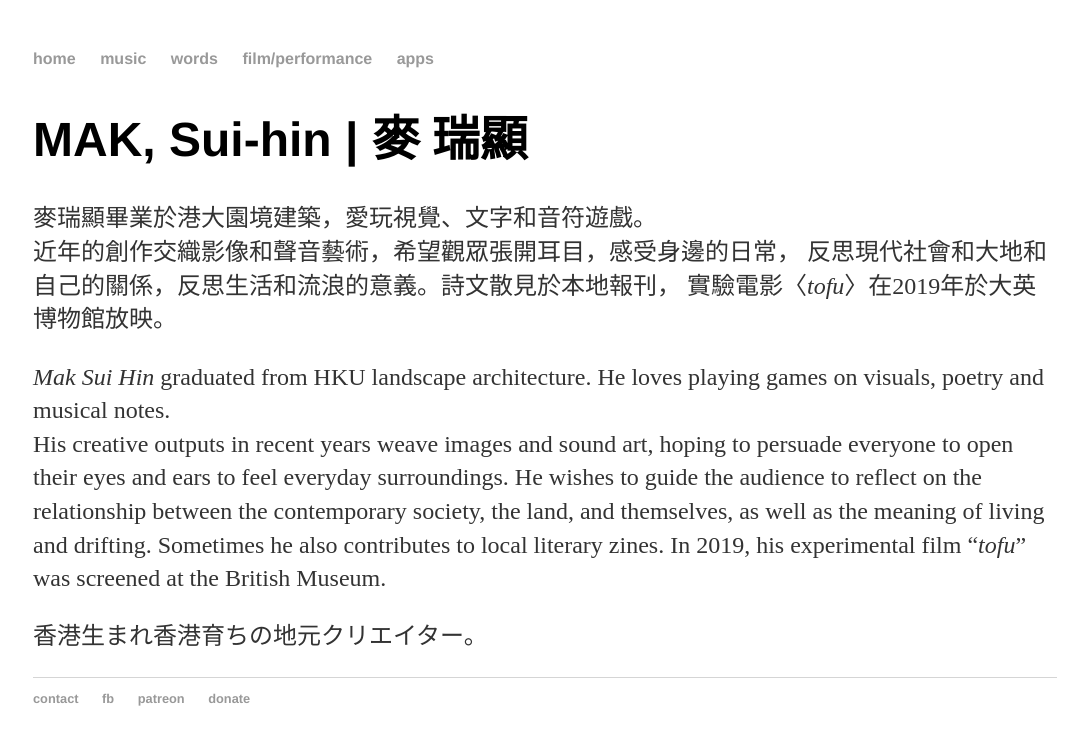
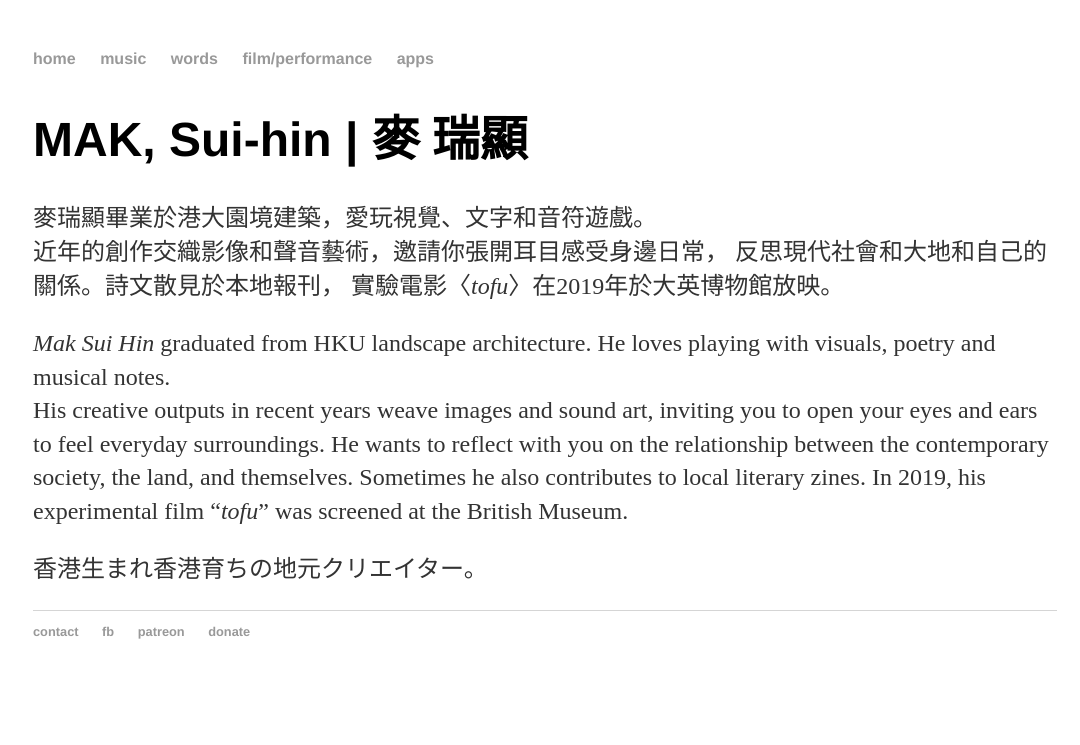
Before and after one commit to maksuihin/maksuihin.github.io, a Jekyll site: the page built from index.html, in a window 1280 px wide. Shown: the top 745 px of the page, without its empty margins (95-1175 px from the left). Built offline with Jekyll 4.4.1, drawn with Linux system fonts in a browser that asks for light colours.

Commit message:
Update index.html

```diff
--- a/index.html
+++ b/index.html
@@ -8,17 +8,17 @@ title: MAK, Sui-hin | 麥 瑞顯
 
 			<p>
 				麥瑞顯畢業於港大園境建築，愛玩視覺、文字和音符遊戲。</br>
-				近年的創作交織影像和聲音藝術，希望觀眾張開耳目，感受身邊的日常，
-				反思現代社會和大地和自己的關係，反思生活和流浪的意義。詩文散見於本地報刊，
+				近年的創作交織影像和聲音藝術，邀請你張開耳目感受身邊日常，
+				反思現代社會和大地和自己的關係。詩文散見於本地報刊，
 				實驗電影〈<i>tofu</i>〉在2019年於大英博物館放映。</p>
 			<p>
-				<em>Mak Sui Hin</em> graduated from HKU landscape architecture. He loves playing games on
+				<em>Mak Sui Hin</em> graduated from HKU landscape architecture. He loves playing with
 				visuals, poetry and musical notes.</br>
 				His creative outputs in recent years weave images and sound art,
-				hoping to persuade everyone to open their eyes and ears to feel
-				everyday surroundings. He wishes to guide the audience to reflect on the
-				relationship between the contemporary society, the land, and themselves, as well as
-				the meaning of living and drifting. Sometimes he also contributes to local literary zines.
+				inviting you to open your eyes and ears to feel
+				everyday surroundings. He wants to reflect with you on the
+				relationship between the contemporary society, the land, and themselves.
+				Sometimes he also contributes to local literary zines.
 				In 2019, his experimental film “<i>tofu</i>” was screened at the British Museum.</p>
 			<p>香港生まれ香港育ちの地元クリエイター。</p>
 			<!--マックスイヒン 麦瑞顕 mak sui hin mak-->
```
